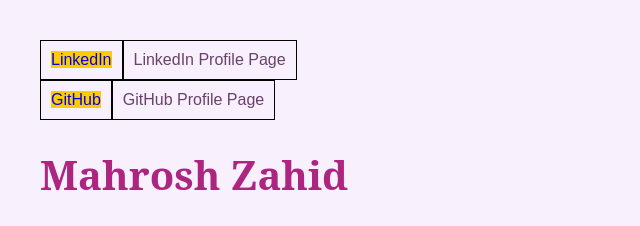
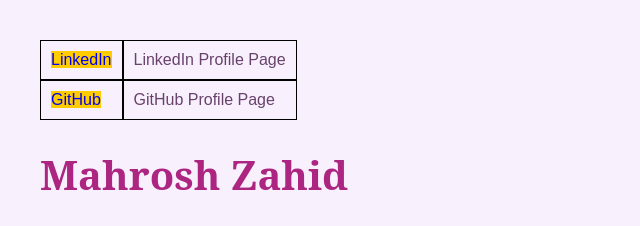
Before and after one commit to MahroshZahid/MahroshZahid.github.io, a plain HTML site: page index.html in a window 1280 px wide. Shown: the top 226 px of the page, 0-640 px from the left. Drawn offline with Linux system fonts and the light colour scheme.

Commit message:
Update styles.css

```diff
--- a/styles.css
+++ b/styles.css
@@ -60,7 +60,9 @@ table {
     border-collapse: collapse;
 }
 
-
+.row {
+    display: table-row;
+}
 
 .link {
     display: table-cell;
```
